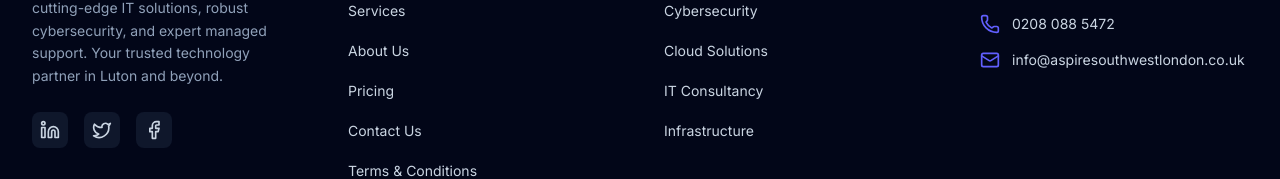
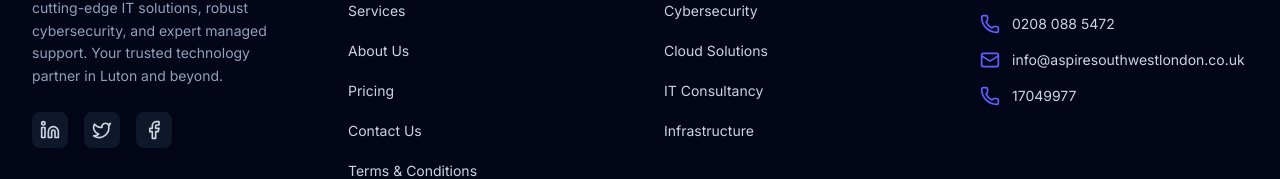
Before and after one commit to consultancy-outfit/100IT-SALESITES-001, a React (Vite) app: page /privacy in a window 1280 px wide. Shown: the part 2129-2308 px from the top of the page. Built offline with nearby package versions, Linux system fonts and the light colour scheme.

Commit message:
sale site add crn number

```diff
--- a/src/components/Footer.tsx
+++ b/src/components/Footer.tsx
@@ -90,6 +90,12 @@ export function Footer() {
                 info@aspiresouthwestlondon.co.uk
               </a>
             </div>
+               <div className="flex gap-3 text-sm">
+              <Phone className="w-5 h-5 text-indigo-500 shrink-0" />
+              <a className="hover:text-indigo-400 transition-colors">
+               17049977
+              </a>
+            </div>
           </div>
         </div>
 
```
